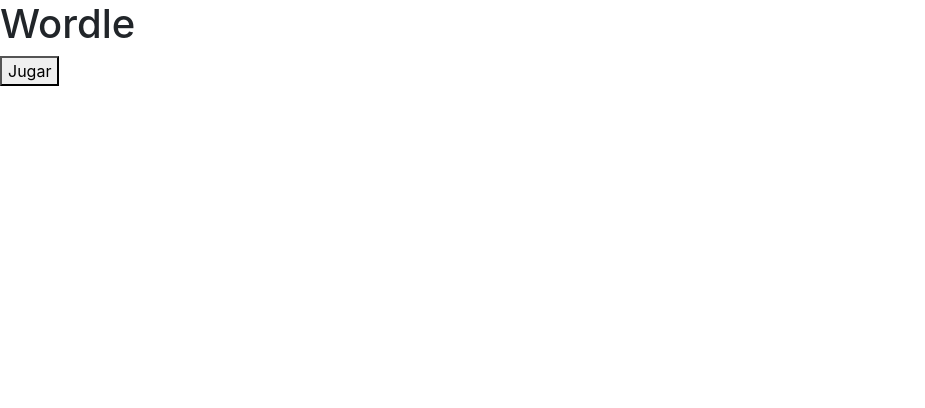
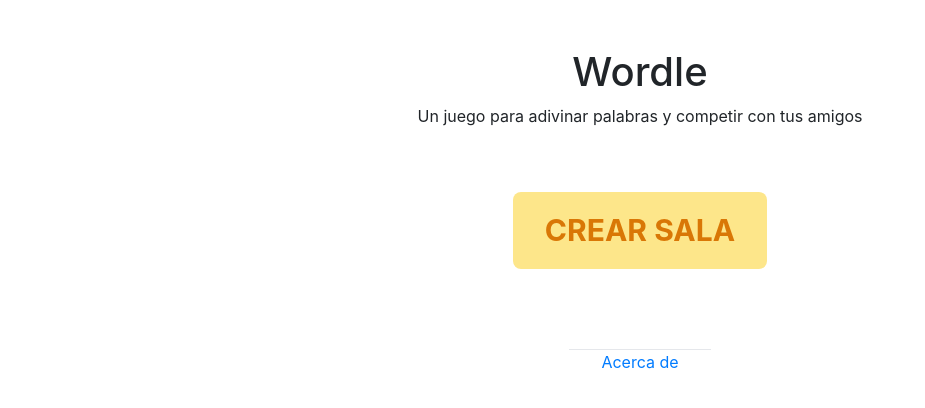
Before and after one commit to agustindelmonti/agiles, a React (Create React App) app in the folder client/: page / in a window 1280 px wide. Shown: the top 408 px of the page, without its empty margins (0-925 px from the left). Built offline with nearby package versions, Linux system fonts and the light colour scheme.

Commit message:
Main and About pages

```diff
--- a/client/src/App.tsx
+++ b/client/src/App.tsx
@@ -1,6 +1,7 @@
 import React from "react";
 import { Navigate, Route, Routes } from "react-router-dom";
 import NotFoundPage from "./pages/404";
+import AboutPage from "./pages/about";
 import Game from "./pages/game";
 import HomePage from "./pages/home";
 import Lobby from "./pages/lobby";
@@ -17,6 +18,7 @@
 
       <Routes>
         <Route path="/" element={<HomePage />} />
+        <Route path="/about" element={<AboutPage />} />
         <Route path="/lobby/:id" element={<Lobby />} />
         <Route path="/lobby/:id/game" element={<Game />} />
         <Route path="/404" element={<NotFoundPage />} />
--- /dev/null
+++ b/client/src/pages/about.tsx
@@ -0,0 +1,38 @@
+import React from "react";
+import styled from "styled-components";
+
+function AboutPage() {
+  return (
+    <div>
+      <CenteredContainer>
+        <article>
+          <h2>Cómo jugar</h2>
+          <p>
+            Adivina la palabra oculta en seis intentos. Cada intento debe ser
+            una palabra válida de 5 letras. Después de cada intento el color de
+            las letras cambia para mostrar qué tan cerca estás de acertar la
+            palabra.
+          </p>
+          <ul>
+            <li>⬜️ Gris: la letra no esta en la palabra</li>
+            <li>
+              🟨 Amarillo: la letra es correcta pero está en una posisión
+              incorrecta
+            </li>
+            <li>
+              🟩 Verde: la letra es correcta y está en una posisión incorrecta
+            </li>
+          </ul>
+        </article>
+      </CenteredContainer>
+    </div>
+  );
+}
+
+export default AboutPage;
+
+const CenteredContainer = styled.div`
+  max-width: 42rem;
+  margin-top: 4rem;
+  margin-inline: auto;
+`;
--- a/client/src/pages/game.tsx
+++ b/client/src/pages/game.tsx
@@ -40,7 +40,7 @@
     if (res && res.status === 200) {
       if (data.ended) {
         setGameEnded(true);
-        setGameStatus(data.status);
+        setGameStatus(data.message);
       }
       const newAttempt: Attempt = { guess: data.guess, result: data.result };
       setAttempts((attempts) => [...attempts, newAttempt]);
--- a/client/src/pages/home.tsx
+++ b/client/src/pages/home.tsx
@@ -2,6 +2,7 @@
 import { Form, Formik } from "formik";
 import { Link, useNavigate } from "react-router-dom";
 import { ConfigValues } from "../components/lobby/ConfigValues";
+import styled from "styled-components";
 
 const initialValues: ConfigValues = {
   username: "",
@@ -33,15 +34,64 @@
 
   return (
     <div>
-      <h1>Wordle</h1>
-
-      <Formik onSubmit={handleSubmit} initialValues={{}}>
-        <Form>
-          <button type="submit">Jugar</button>
-        </Form>
-      </Formik>
+      <StyledHero>
+        <h1>Wordle</h1>
+        <p>Un juego para adivinar palabras y competir con tus amigos</p>
+      </StyledHero>
+      <StyledHero>
+        <Button type="submit" onClick={handleSubmit}>
+          Crear sala
+        </Button>
+      </StyledHero>
+      <Footer>
+        <FooterLinks>
+          <Link to="/about">Acerca de</Link>
+        </FooterLinks>
+      </Footer>
     </div>
   );
 }
 
 export default HomePage;
+
+const StyledHero = styled.div`
+  display: flex;
+  flex-direction: column;
+  align-items: center;
+  justify-content: center;
+  padding-left: 2rem;
+  padding-right: 2rem;
+  margin-top: 3rem;
+`;
+
+const Footer = styled.footer`
+  display: flex;
+  justify-content: center;
+  padding-left: 2rem;
+  padding-right: 2rem;
+  margin-top: 2.5rem;
+`;
+
+const FooterLinks = styled.div`
+  display: flex;
+  justify-content: center;
+  max-width: 36rem;
+  padding-left: 2rem;
+  padding-right: 2rem;
+  margin-top: 2.5rem;
+  border-top: 1px solid #e5e7eb;
+`;
+
+const Button = styled.button`
+  text-transform: uppercase;
+  font-size: 30px;
+  color: rgb(217 119 6);
+  font-weight: 700;
+  padding-inline: 2rem;
+  padding-block: 1rem;
+  background-color: rgb(253 230 138);
+  border: 0px;
+  border-radius: 0.5rem;
+  justify-content: center;
+  align-content: center;
+`;
```
